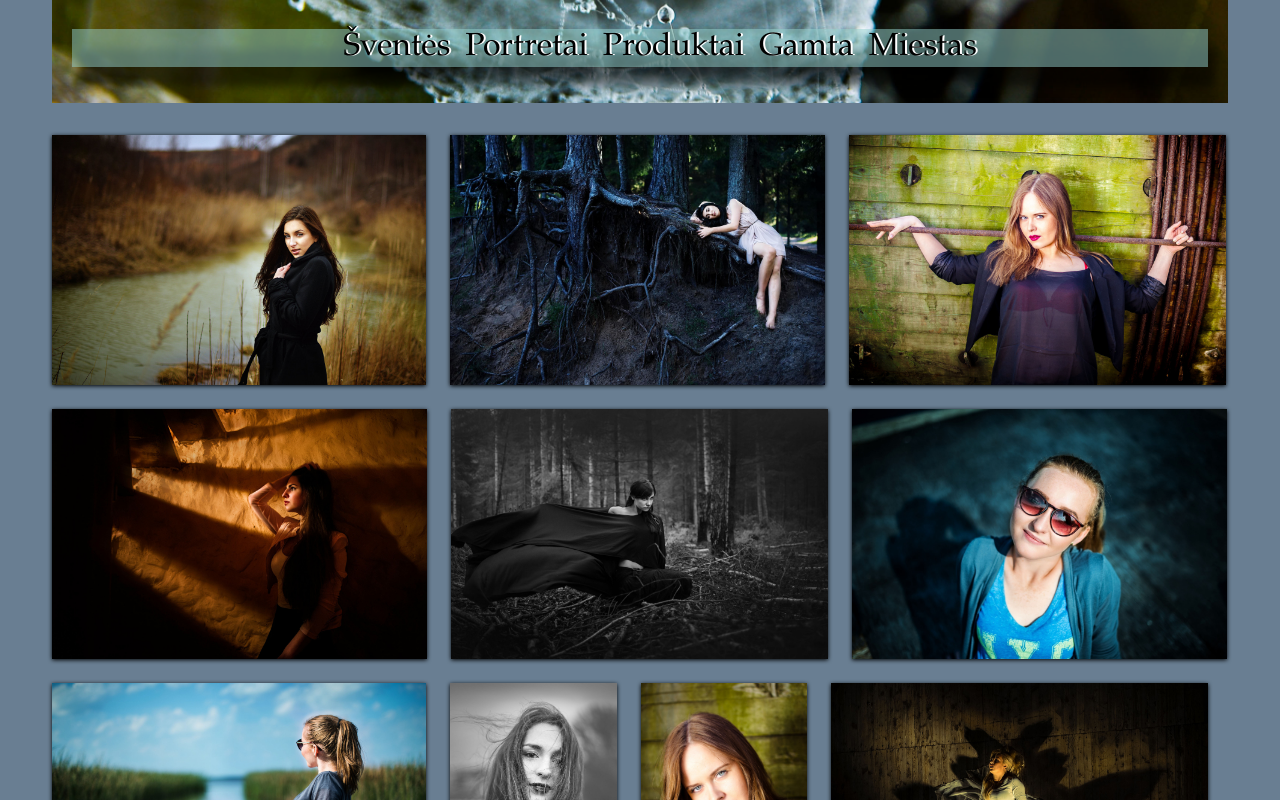
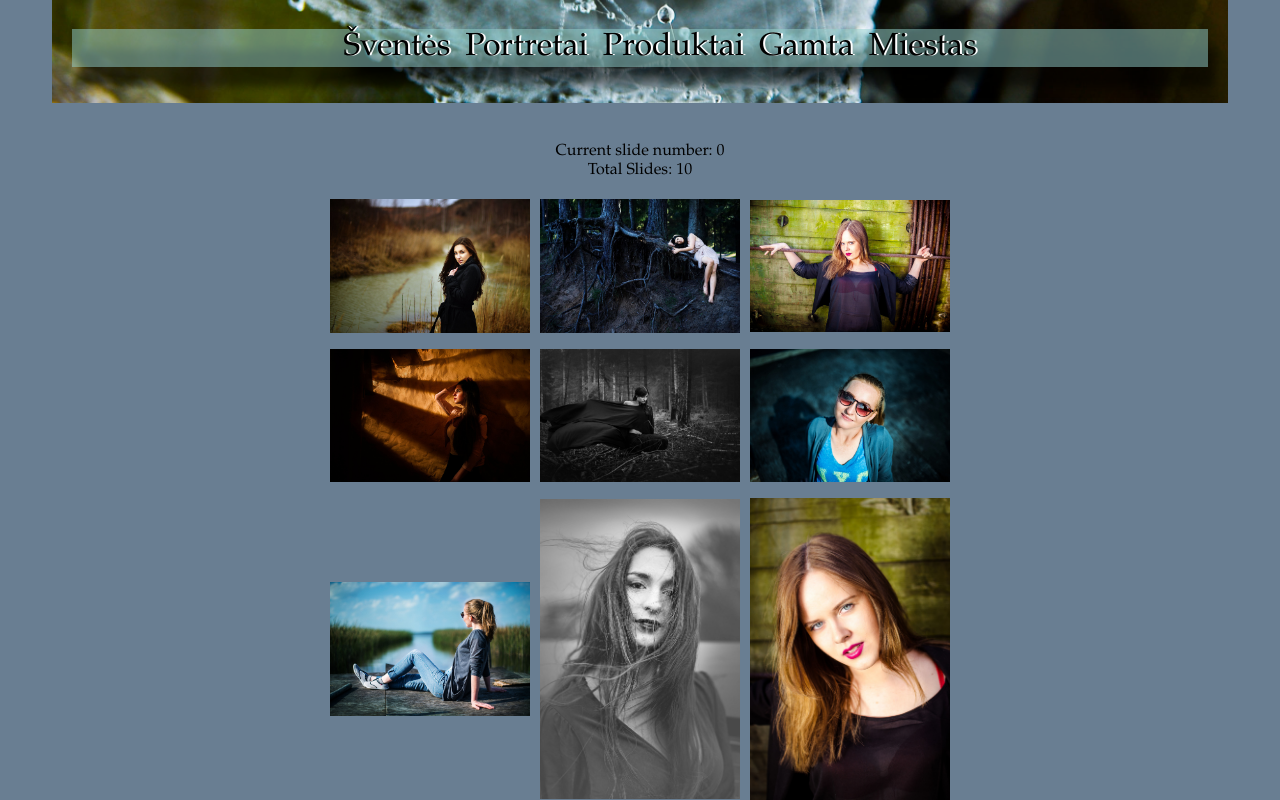
Before and after one commit to Vilimantass/Api-Final, a React (Create React App) app: page /mypage/portrait in a window 1280 px wide. Shown: the part 440-1240 px from the top of the page. Built offline with nearby package versions, Linux system fonts and the light colour scheme.

Commit message:
Portrait Images Gallery

```diff
--- a/package.json
+++ b/package.json
@@ -3,6 +3,9 @@
   "version": "0.1.0",
   "private": true,
   "dependencies": {
+    "@fortawesome/fontawesome-svg-core": "^6.3.0",
+    "@fortawesome/free-solid-svg-icons": "^6.3.0",
+    "@fortawesome/react-fontawesome": "^0.2.0",
     "@testing-library/jest-dom": "^5.16.5",
     "@testing-library/react": "^13.4.0",
     "@testing-library/user-event": "^13.5.0",
--- a/src/Pages/MyPage/SecPage/Portrait.js
+++ b/src/Pages/MyPage/SecPage/Portrait.js
@@ -17,7 +17,7 @@ import Footer from '../Footer/Footer'
 
 const Portrait = () => {
 
-  const PortraitItems = [
+  const galleryImages = [
 
     {
       image: image1,
@@ -52,13 +52,13 @@ const Portrait = () => {
 
   ];
 
-  const items = PortraitItems.map((item, index) => (
+  // const items = PortraitItems.map((item, index) => (
 
-    <PortraitItem
-      image={item.image}
-      key={index}
-    />
-  ))
+  //   <PortraitItem
+  //     image={item.image}
+  //     key={index}
+  //   />
+  // ))
 
 
   return (
@@ -69,7 +69,10 @@ const Portrait = () => {
         <Header />
 
         <div className='photoItem'>
-          <PortraitItem />{items}
+          {/* <PortraitItem />{items} */}
+          <PortraitItem
+          galleryImages={galleryImages}
+          />
         </div>
 
         <Footer />
--- a/src/Pages/MyPage/SecPage/PortraitItem.js
+++ b/src/Pages/MyPage/SecPage/PortraitItem.js
@@ -1,26 +1,111 @@
+
+// import React from 'react'
+import { useState } from 'react'
+import './PortraitItem.scss'
+import { FontAwesomeIcon } from '@fortawesome/react-fontawesome'
+import {
+  faCircleChevronLeft,
+  faCircleChevronRight,
+  faCircleXmark
+} from '@fortawesome/free-solid-svg-icons'
+
+
+// function PortraitItem({image}) {
+
+//     if (!image) {
+//         return;
+//       }
+
+
+//     return (
+
+
+
+//             <img className='photo' src={image} alt='image'/>
+
+
+
+//     )
+
+// }
 
 import React from 'react'
 
-import './PortraitItem.scss'
+const PortraitItem = ({ galleryImages }) => {
 
+  const [slideNumber, setSlideNumber] = useState(0)
+  const [openModal, setOpenModal] = useState(false)
 
-function PortraitItem({image}) {
-
-    if (!image) {
-        return;
-      }
-
-
-    return (
+  const handleOpenModal = (index) => {
+    setSlideNumber(index)
+    setOpenModal(true)
+  }
 
 
 
-            <img className='photo' src={image} alt='image'/>
+  const handleCloseModal = () => {
+    setOpenModal(false)
 
+  }
 
+  const prevSlide = () => {
+    slideNumber === 0
+    ? setSlideNumber( galleryImages.length -1)
+    : setSlideNumber( slideNumber - 1)
 
-    )
+  }
 
+  const nextSlide = () => {
+    slideNumber + 1 === galleryImages.length
+    ? setSlideNumber(0)
+    : setSlideNumber(slideNumber + 1)
+
+  }
+
+  return (
+
+    <div>
+
+      {openModal &&
+        <div className='sliderWrap'>
+          <FontAwesomeIcon icon={faCircleXmark} className='btnClose' onClick={handleCloseModal}/>
+          <FontAwesomeIcon icon={faCircleChevronLeft} className='btnPrev' onClick={prevSlide}/>
+          <FontAwesomeIcon icon={faCircleChevronRight} className='btnNext' onClick={nextSlide}/>
+          <div className='fullScreenImage'>
+            <img src={galleryImages[slideNumber].image} alt='' />
+            </div>
+        </div>
+
+      }
+
+      <br />
+      Current slide number: {slideNumber}
+      <br />
+      Total Slides: {galleryImages.length}
+      <br />
+
+      <br />
+
+      <div className='galleryWrap'>
+        {
+          galleryImages && galleryImages.map((slide, index) => {
+
+            return (
+              <div
+                className='single'
+                key={index}
+                onClick={() => handleOpenModal(index)}
+              >
+
+                <img src={slide.image} alt='' />
+              </div>
+            )
+          })
+        }
+      </div>
+
+    </div>
+  )
 }
 
 export default PortraitItem
--- a/src/Pages/MyPage/SecPage/PortraitItem.scss
+++ b/src/Pages/MyPage/SecPage/PortraitItem.scss
@@ -1,26 +1,111 @@
-.photoItem {
+// .photoItem {
 
-    display: flex;
-    flex-wrap: wrap;
+//     display: flex;
+//     flex-wrap: wrap;
 
 
 
 
-    .photo {
+//     .photo {
 
-        height: 250px;
-        margin: 1%;
-        filter: drop-shadow(0px 1px 2px black);
+//         height: 250px;
+//         margin: 1%;
+//         filter: drop-shadow(0px 1px 2px black);
 
 
-        &:hover {
+//         &:hover {
 
 
-            filter: drop-shadow(1px 2px 5px black);
-            transition-duration: 300ms;
+//             filter: drop-shadow(1px 2px 5px black);
+//             transition-duration: 300ms;
 
 
+//     }
+// }
+
+// }
+
+
+.galleryWrap {
+    display: flex;
+    flex-wrap: wrap;
+    gap: 10px;
+    align-items: center;
+    justify-content: center;
+    max-width: 620px;
+    margin: 0 auto;
+
+    .single {
+
+        width: 200px;
+        cursor: pointer;
+
+        img {
+            max-width: 100%;
+
+            &:hover {
+                transform: scale(1.02);
+            }
+        }
     }
 }
 
+.sliderWrap {
+
+    position: fixed;
+    top: 0;
+    left: 0;
+    right: 0;
+    z-index: 999;
+    background-color: rgba($color: #000000, $alpha: 0.8);
+    display: flex;
+    align-items: center;
+    justify-content: center;
+    width: 100%;
+    height: 100%;
+
+    .btnClose, .btnPrev, .btnNext {
+
+        position: fixed;
+        cursor: pointer;
+        opacity: 0.6;
+        color: #fff;
+        z-index: 9999;
+
+        &:hover {
+            opacity: 1;
+        }
+    }
+
+
+    .btnClose {
+        top: 40px;
+        right: 40px;
+
+    }
+
+    .btnPrev {
+        top: 50%;
+        transform: translateY(-50%);
+        left: 40px;
+
+    }
+
+    .btnNext {
+        top: 50%;
+        transform: translateY(-50%);
+        right: 40px;
+
+    }
+
+
+
+    .fullScreenImage {
+
+        width: calc(10% - 40px);
+        height: calc(10% - 40px);
+        display: flex;
+        align-items: center;
+        justify-content: center;
+    }
 }
```
Also changed, not shown: 1 other file (tests, documents, lock files or other folders).
